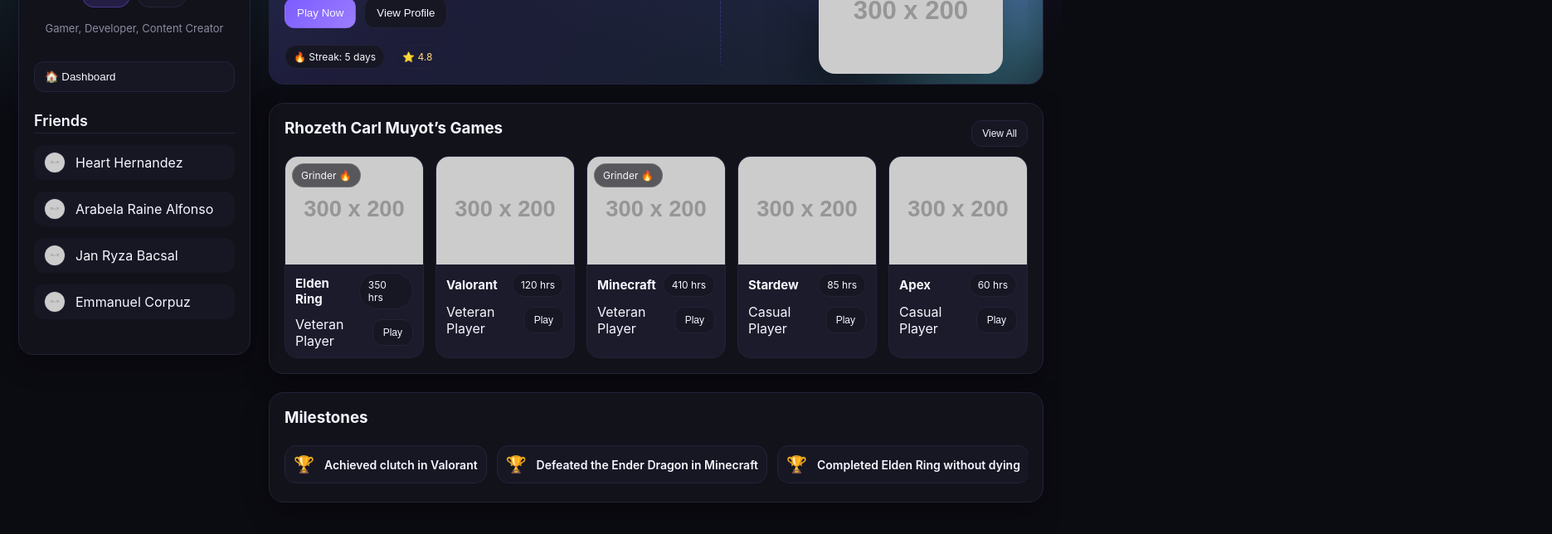
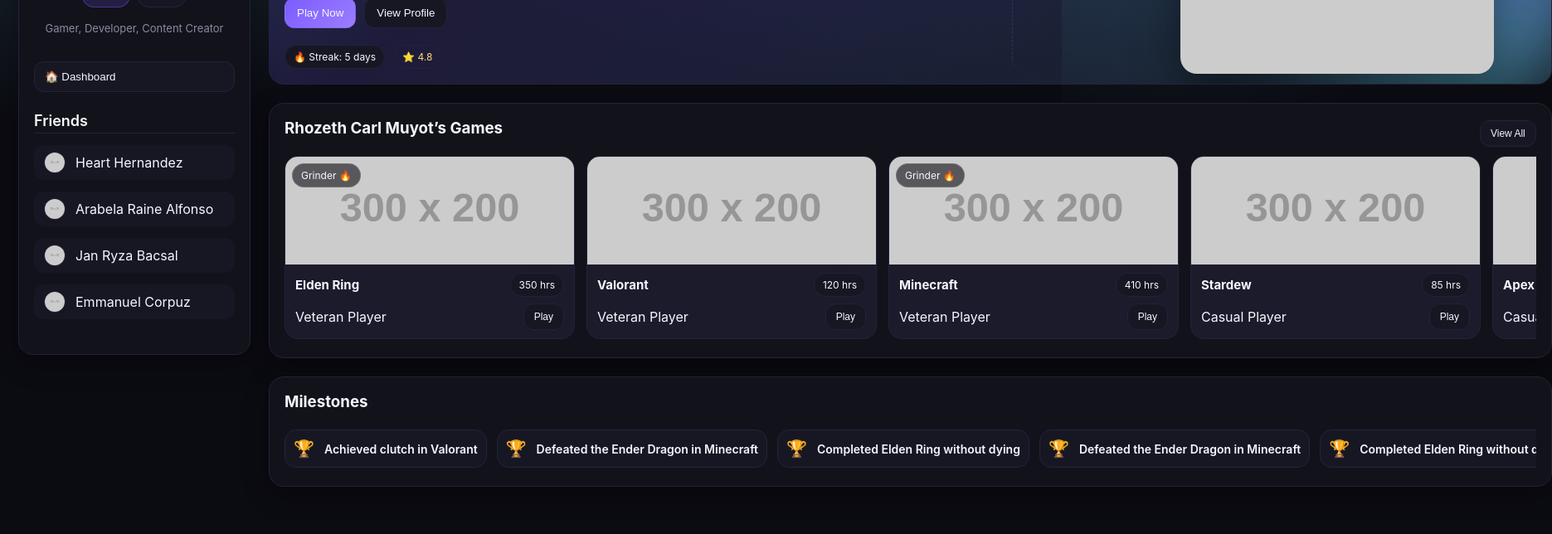
Before and after one commit to hernandezheart/NodeJsProjects, a React (Vite) app in the folder gameprofile/: page / in a window 1280 px wide. Shown: the part 292-936 px from the top of the page at 83% size, 1871 px wide, since content can reach past the window. Built offline with nearby package versions, Linux system fonts and the light colour scheme.

Commit message:
scrollbar ni games

```diff
--- a/gameprofile/src/App.css
+++ b/gameprofile/src/App.css
@@ -206,10 +206,35 @@
 .section h3{ margin:0 0 12px 0 }
 .section-head{ display:flex; align-items:center; justify-content:space-between; margin-bottom:10px }
 
-.game-grid{ display:grid; grid-template-columns: repeat(5, minmax(0,1fr)); gap:14px }
-.game-card{
-  background:var(--card); border:1px solid var(--line); border-radius:16px; overflow:hidden; display:flex; flex-direction:column
+
+/* Add the new wrapper class for horizontal scrolling */
+.game-list-wrapper {
+  max-width: 100%;         /* Keeps it inside container */
+  overflow-x: auto;        /* Enables horizontal scroll */
+  padding-bottom: 4px;     /* Space for scrollbar */
 }
+
+.game-grid {
+  display: flex;      /* Prevents wrapping, keeps it in one row */
+  gap: 14px;
+}
+
+.game-card {
+    background: var(--card);
+    border: 1px solid var(--line);
+    border-radius: 16px;
+    overflow: hidden;
+    display: flex;
+    flex-direction: column;
+    flex: 0 0 350px;
+}
+
+.game-list-wrapper.expanded .game-grid {
+  display: grid; /* Switch to grid layout for expanded view */
+  grid-template-columns: repeat(5, minmax(0, 1fr));
+  overflow-x: hidden;
+}
+
 .game-cover{
   height:130px; background-size:cover; background-position:center;
   position:relative;
@@ -260,16 +285,16 @@
 }
 
 /* Hide scrollbar for a cleaner look (optional) */
-.milestones-grid::-webkit-scrollbar {
+.game-list-wrapper::-webkit-scrollbar, .milestones-grid::-webkit-scrollbar {
   height: 6px;
 }
 
-.milestones-grid::-webkit-scrollbar-thumb {
+.game-list-wrapper::-webkit-scrollbar-thumb, .milestones-grid::-webkit-scrollbar-thumb {
   background: var(--line);
   border-radius: 9999px;
 }
 
-.milestones-grid::-webkit-scrollbar-track {
+.game-list-wrapper::-webkit-scrollbar-track, .milestones-grid::-webkit-scrollbar-track {
   background: transparent;
 }
 
--- a/gameprofile/src/components/Hero.jsx
+++ b/gameprofile/src/components/Hero.jsx
@@ -1,4 +1,5 @@
 import React from "react";
+
 
 function Hero() {
   return (
--- a/gameprofile/src/components/MyGames.jsx
+++ b/gameprofile/src/components/MyGames.jsx
@@ -1,7 +1,9 @@
-import React from "react";
+import React, { useState } from "react";
 import PropTypes from "prop-types";
 
 function MyGames({ games, playerName }) {
+  const [isExpanded, setIsExpanded] = useState(false);
+
   if (!games || games.length === 0) {
     return (
       <div className="section">
@@ -15,9 +17,16 @@
     <div className="section">
       <div className="section-head">
         <h3>{playerName}’s Games</h3>
-        <button className="btn small">View All</button>
+        {/* Only show the button if there are more than 5 games */}
+        {games.length > 5 && (
+          <button className="btn small" onClick={() => setIsExpanded(!isExpanded)}>
+            {isExpanded ? "View Less" : "View All"}
+          </button>
+        )}
       </div>
 
+      {/* A new wrapper is added here to handle the horizontal scroll */}
+      <div className={`game-list-wrapper ${isExpanded ? "expanded" : ""}`}>
         <div className="game-grid">
           {games.map((game, i) => (
             <div className="game-card" key={i}>
@@ -50,6 +59,7 @@
           ))}
         </div>
       </div>
+    </div>
   );
 }
 
--- a/gameprofile/src/components/Topbar.jsx
+++ b/gameprofile/src/components/Topbar.jsx
@@ -12,14 +12,15 @@
         </div>
       </div>
 
-      {/*tinanggal ko ang laman, di ko malaman san css para maremain ko ung search sa far right hoho*/}
-      <nav className="tabs">
-      </nav>
+      <nav className="tabs"></nav>
 
       <div className="actions">
         <div className="search">
-          <input type="text" placeholder="Type an account..."
-          onChange={(e) => onSearch(e.target.value)}/>
+          <input
+            type="text"
+            placeholder="Type an account..."
+            onChange={(e) => onSearch(e.target.value)}
+          />
         </div>
         <button className="icon-btn">🔔</button>
         <img
--- a/gameprofile/src/data/players.js
+++ b/gameprofile/src/data/players.js
@@ -13,9 +13,21 @@
       { name: "Minecraft",   cover: "https://placehold.co/300x200?text=Minecraft",   hours: 410 },
       { name: "Stardew",     cover: "https://placehold.co/300x200?text=Stardew",     hours: 85  },
       { name: "Apex",        cover: "https://placehold.co/300x200?text=Apex",        hours: 60  },
+      { name: "Valorant",    cover: "https://placehold.co/300x200?text=Valorant",    hours: 120 },
+      { name: "Minecraft",   cover: "https://placehold.co/300x200?text=Minecraft",   hours: 410 },
+      { name: "Stardew",     cover: "https://placehold.co/300x200?text=Stardew",     hours: 85  },
+      { name: "Apex",        cover: "https://placehold.co/300x200?text=Apex",        hours: 60  },
+      { name: "Apex",        cover: "https://placehold.co/300x200?text=Apex",        hours: 60  },
+
     ],
-        milestones: [
+    milestones: [
       "Achieved clutch in Valorant",
+      "Defeated the Ender Dragon in Minecraft",
+      "Completed Elden Ring without dying",
+      "Defeated the Ender Dragon in Minecraft",
+      "Completed Elden Ring without dying",
+      "Defeated the Ender Dragon in Minecraft",
+      "Completed Elden Ring without dying",
       "Defeated the Ender Dragon in Minecraft",
       "Completed Elden Ring without dying",
     ],
@@ -23,16 +35,31 @@
   {
     code: "member2",
     name: "Heart Hernandez",
-    username: "patchot",
+    username: "goozart",
     status: "Offline",
     bio: "Casual Gamer",
     avatarUrl: "https://placehold.co/90x90",
     games: [
       { name: "Minecraft",   cover: "https://placehold.co/300x200?text=Minecraft",   hours: 500 },
       { name: "GTA V",       cover: "https://placehold.co/300x200?text=GTA+V",       hours: 200 },
-      { name: "Rocket League", cover:"https://placehold.co/300x200?text=Rocket",     hours: 75  },
+      { name: "Sims4",       cover:"https://placehold.co/300x200?text=Sims4",        hours: 75  },
       { name: "Roblox",      cover: "https://placehold.co/300x200?text=Roblox",      hours: 90  },
       { name: "CS2",         cover: "https://placehold.co/300x200?text=CS2",         hours: 135 },
+      { name: "Sims4",       cover:"https://placehold.co/300x200?text=Sims4",        hours: 75  },
+      { name: "CS2",         cover: "https://placehold.co/300x200?text=CS2",         hours: 135 },
+      { name: "Sims4",       cover:"https://placehold.co/300x200?text=Sims4",        hours: 75  },
+      { name: "CS2",         cover: "https://placehold.co/300x200?text=CS2",         hours: 135 },
+      { name: "Sims4",       cover:"https://placehold.co/300x200?text=Sims4",        hours: 75  },
+    ],
+    milestones: [
+      "Achieved clutch in Valorant",
+      "Defeated the Ender Dragon in Minecraft",
+      "Completed Elden Ring without dying",
+      "Achieved clutch in Valorant",
+      "Defeated the Ender Dragon in Minecraft",
+      "Completed Elden Ring without dying",
+      "Defeated the Ender Dragon in Minecraft",
+      "Completed Elden Ring without dying",
     ],
   },
   {
@@ -49,6 +76,11 @@
       { name: "OW2",         cover: "https://placehold.co/300x200?text=OW2",         hours: 80  },
       { name: "Diablo IV",   cover: "https://placehold.co/300x200?text=Diablo+IV",   hours: 35  },
     ],
+    milestones: [
+      "Achieved clutch in Valorant",
+      "Defeated the Ender Dragon in Minecraft",
+      "Completed Elden Ring without dying",
+    ],
   },
   {
     code: "member4",
@@ -63,6 +95,11 @@
       { name: "PoE",         cover: "https://placehold.co/300x200?text=PoE",         hours: 220 },
       { name: "FFXIV",       cover: "https://placehold.co/300x200?text=FFXIV",       hours: 300 },
       { name: "Lost Ark",    cover: "https://placehold.co/300x200?text=Lost+Ark",    hours: 60  },
+    ],
+    milestones: [
+      "Achieved clutch in Valorant",
+      "Defeated the Ender Dragon in Minecraft",
+      "Completed Elden Ring without dying",
     ],
   },
   {
@@ -79,5 +116,10 @@
       { name: "Apex",        cover: "https://placehold.co/300x200?text=Apex",        hours: 70  },
       { name: "Halo",        cover: "https://placehold.co/300x200?text=Halo",        hours: 25  },
     ],
+    milestones: [
+      "Achieved clutch in Valorant",
+      "Defeated the Ender Dragon in Minecraft",
+      "Completed Elden Ring without dying",
+    ],
   },
 ];
```
Lines whose indentation alone changed are shown as unchanged.
